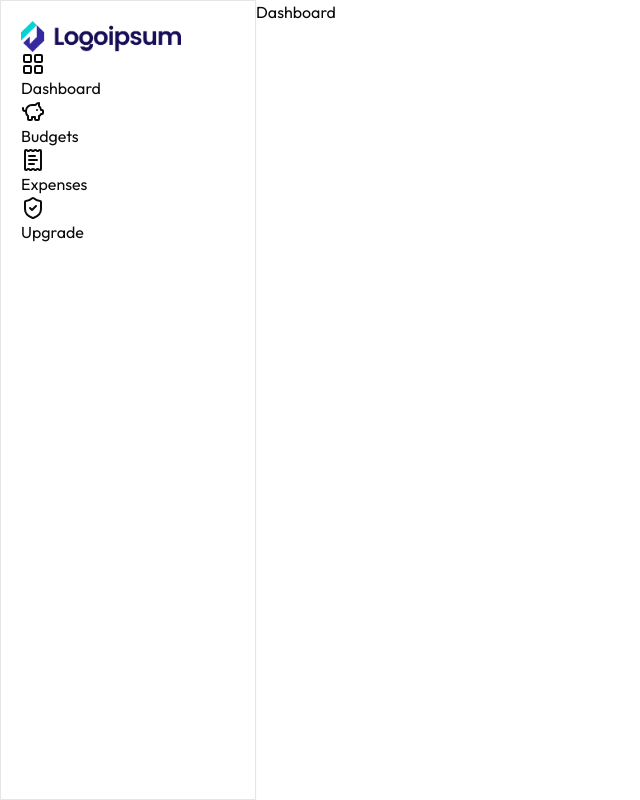
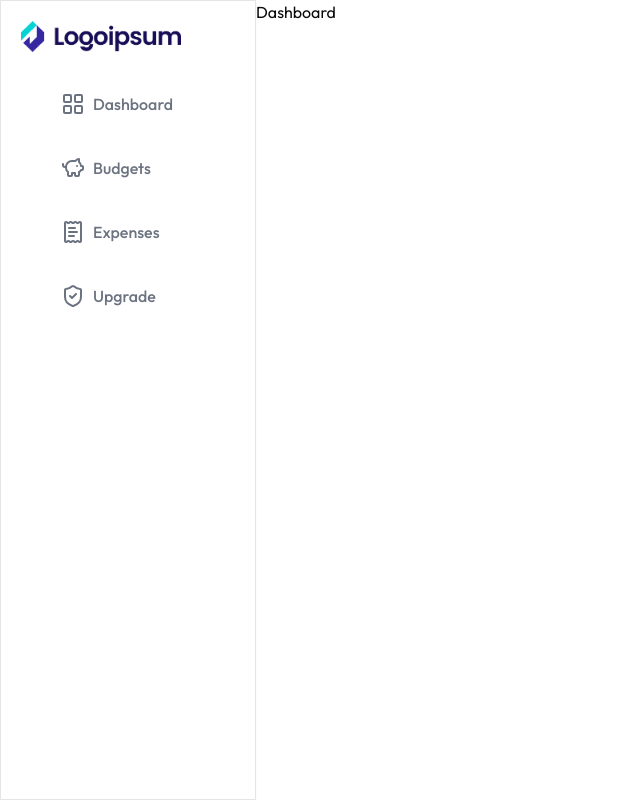
Before and after one commit to SoftEngX/expense-tracker, a Next.js app: page /dashboard in a window 1280 px wide. Shown: the whole page, without its empty margins (0-640 px from the left). Built offline with nearby package versions, Linux system fonts and the light colour scheme.

Commit message:
Add styles for menu sidebar

```diff
--- a/app/(routs)/dashboard/_components/SideNav.jsx
+++ b/app/(routs)/dashboard/_components/SideNav.jsx
@@ -29,9 +29,11 @@ function SideNav () {
     return (
         <div className='h-screen p-5 border shadow-sm'>
             <Image src={'/logo.png'} alt='logo' width={160} height={100} />
-            <div>
+            <div className='p-5'>
                 {menuList.map((menu, index)=> (
-                    <h2>
+                    <h2 className='flex gap-2 items-center
+                        text-gray-500 font-medium p-5 cursor-pointer
+                        rounded-md hover:text-primary hover:bg-blue-100'>
                         <menu.icon/>
                         {menu.name}
                     </h2>
```
